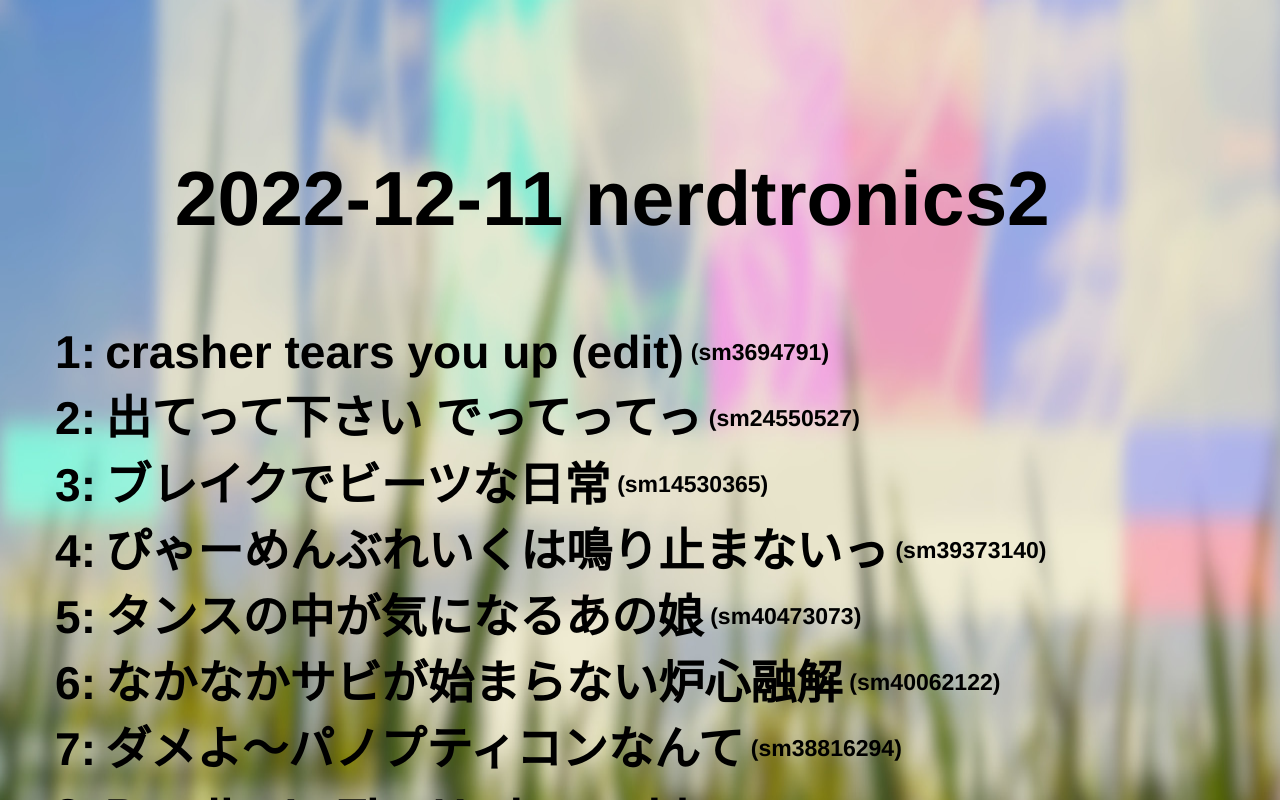
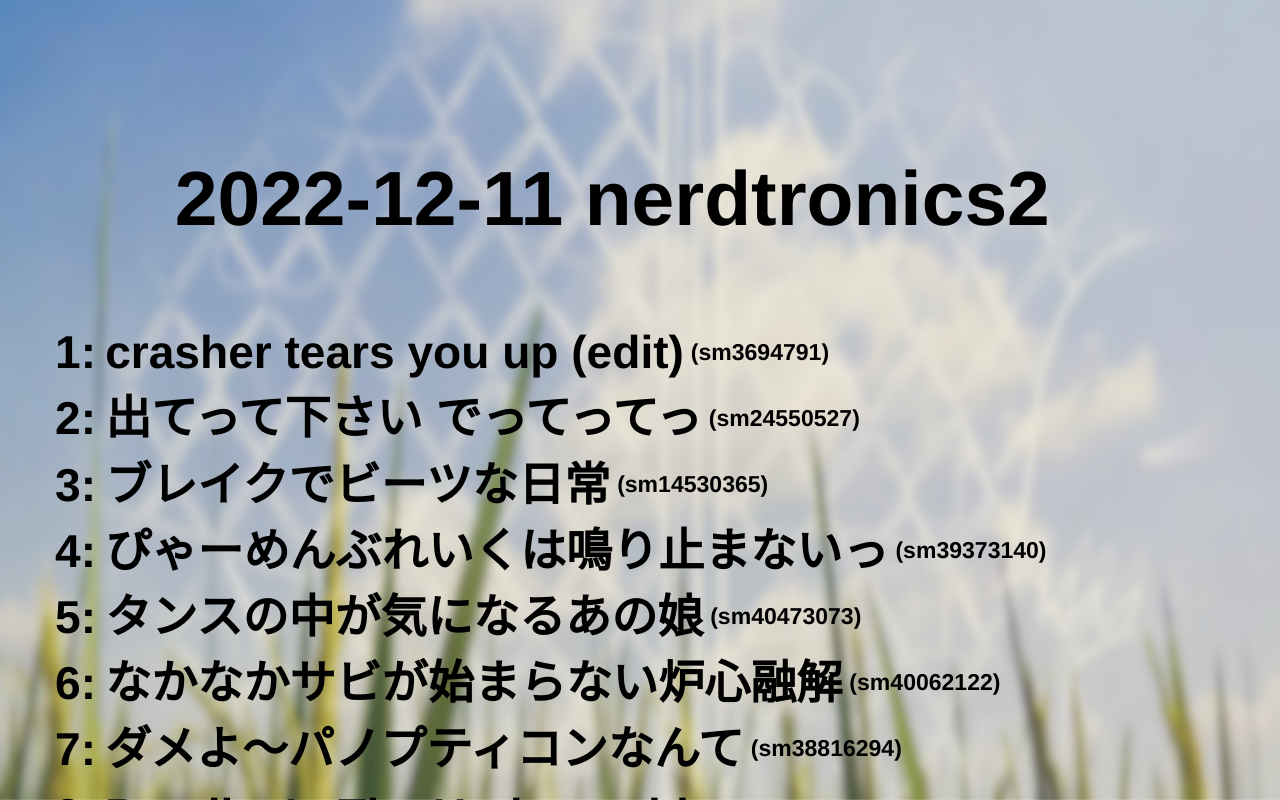
Before and after one commit to walkingsushibox/setlist, a plain HTML site: page pages/20221211.html in a window 1280 px wide. Drawn offline with Linux system fonts and the light colour scheme.

Commit message:
change bg of 20221211's page

```diff
--- a/pages/20221211.html
+++ b/pages/20221211.html
@@ -14,7 +14,7 @@
     <link rel ="stylesheet" href="https://cdnjs.cloudflare.com/ajax/libs/font-awesome/6.1.1/css/all.min.css">
 </head>
 <body>
-    <img id="bg_screen" src="../assets/img/20221211.jpeg">
+    <img id="bg_screen" src="../assets/img/20221211.jpg">
     <div id="container">
         <h1 class="list_title">
             <a id="home_menu" href="../">←</a>
```
Also changed, not shown: assets/img/20221211.jpeg (deleted), assets/img/20221211.jpg (added), 2 other files.
